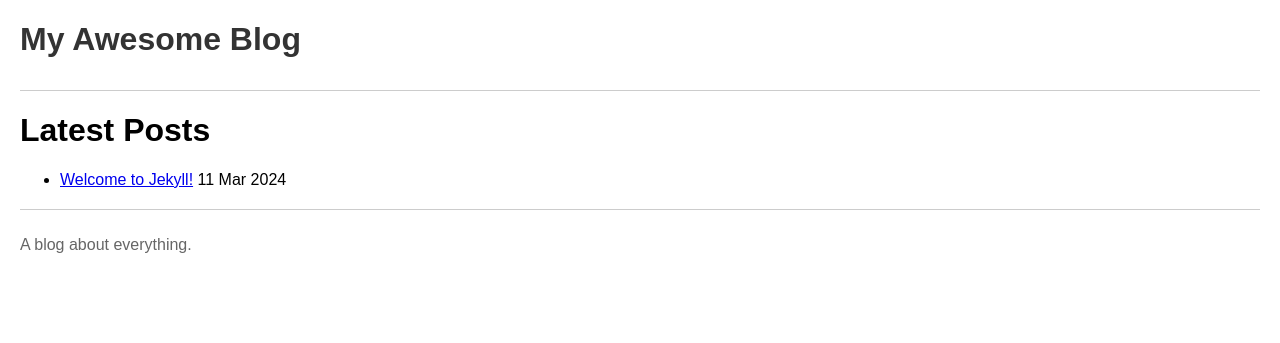
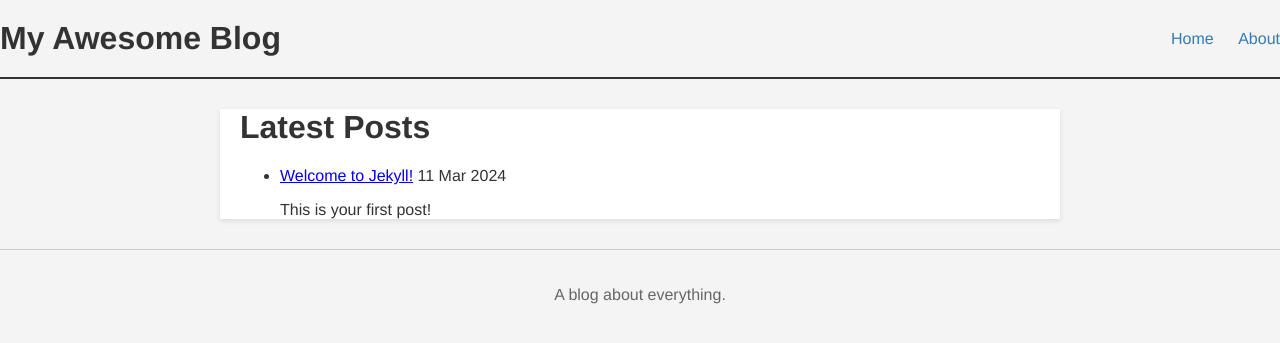
Before and after one commit to nimishchaudhari/resolver_website.github.io, a Jekyll site: the page built from index.html, in a window 1280 px wide. Shown: the top 343 px of the page. Built offline with Jekyll 4.4.1, drawn with Linux system fonts in a browser that asks for light colours.

Commit message:
Fix issue #3: Implement a theme and complete the blog website

```diff
--- a/_layouts/default.html
+++ b/_layouts/default.html
@@ -7,8 +7,14 @@
 <body>
   <header>
     <h1><a href="/">{{ site.title }}</a></h1>
+    <nav>
+      <ul>
+        <li><a href="/">Home</a></li>
+        <li><a href="/about">About</a></li>
+      </ul>
+    </nav>
   </header>
-  <main>
+  <main class="container">
     {{ content }}
   </main>
   <footer>
--- a/assets/css/style.css
+++ b/assets/css/style.css
@@ -1,12 +1,30 @@
 body {
-  font-family: sans-serif;
-  margin: 20px;
+  font-family: 'Helvetica Neue', Arial, sans-serif;
+  margin: 0;
+  padding: 0;
+  background-color: #f4f4f4;
+  color: #333;
+}
+
+.container {
+  max-width: 800px;
+  margin: 20px auto;
+  padding: 0 20px;
+  background-color: #fff;
+  box-shadow: 0 2px 5px rgba(0,0,0,0.1);
 }
 
 header {
-  border-bottom: 1px solid #ccc;
-  padding-bottom: 10px;
-  margin-bottom: 20px;
+  border-bottom: 2px solid #333;
+  padding: 20px 0;
+  margin-bottom: 30px;
+  display: flex;
+  justify-content: space-between;
+  align-items: center;
+}
+
+header h1 {
+    margin: 0;
 }
 
 header h1 a {
@@ -14,15 +32,62 @@ header h1 a {
   color: #333;
 }
 
-footer {
-  margin-top: 20px;
-  border-top: 1px solid #ccc;
-  padding-top: 10px;
-  color: #666;
+nav ul {
+  list-style: none;
+  padding: 0;
+  margin: 0;
+}
+
+nav ul li {
+  display: inline;
+  margin-left: 20px;
+}
+
+nav ul li a {
+    color: #337ab7;
+    text-decoration: none;
+}
+
+nav ul li a:hover {
+    text-decoration: underline;
+}
+
+main {
+    padding-top: 1em;
 }
 
 article {
-    margin-bottom: 2em;
-    padding-bottom: 1em;
-    border-bottom: 1px dotted #ccc;
+  margin-bottom: 3em;
+  padding-bottom: 1.5em;
+  border-bottom: 1px solid #eee;
 }
+
+article h2 {
+    margin-bottom: 0.5em;
+}
+
+article time {
+    color: #888;
+    font-size: 0.9em;
+}
+
+article a {
+    color: #337ab7;
+    text-decoration: none;
+}
+
+article a:hover {
+    text-decoration: underline;
+}
+
+.post-excerpt {
+    margin-bottom: 1em;
+}
+
+footer {
+  margin-top: 30px;
+  border-top: 1px solid #ccc;
+  padding: 20px 0;
+  text-align: center;
+  color: #666;
+}
--- a/index.html
+++ b/index.html
@@ -9,6 +9,9 @@ layout: default
     <li>
       <a href="{{ post.url }}">{{ post.title }}</a>
       <span>{{ post.date | date_to_string }}</span>
+      <div class="post-excerpt">
+        {{ post.excerpt }}
+      </div>
     </li>
   {% endfor %}
 </ul>
```
Also changed, not shown: about.md (added, +8 -0 lines).
